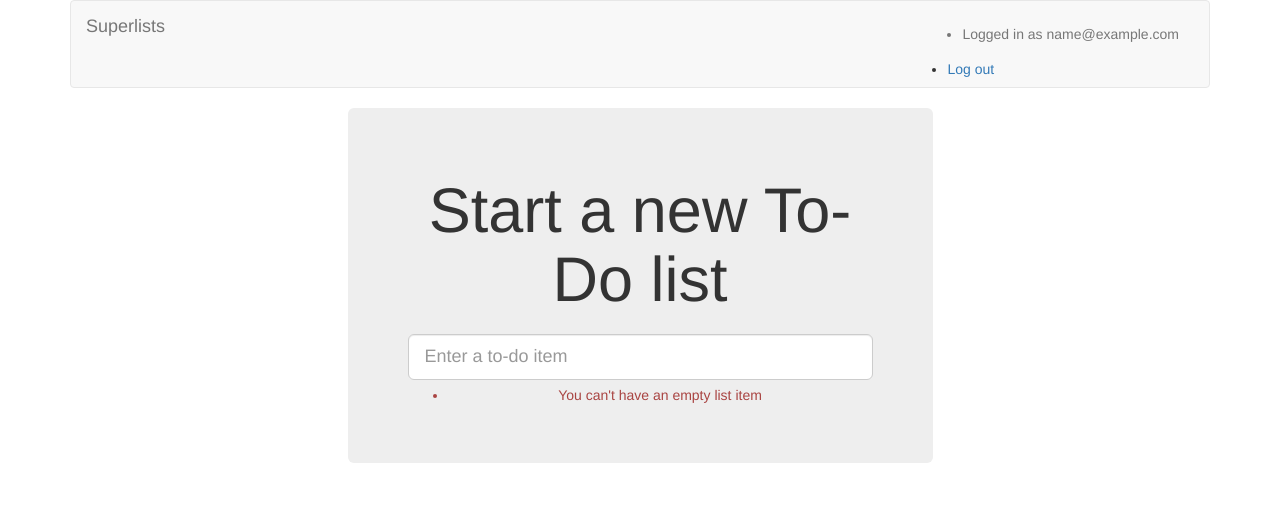
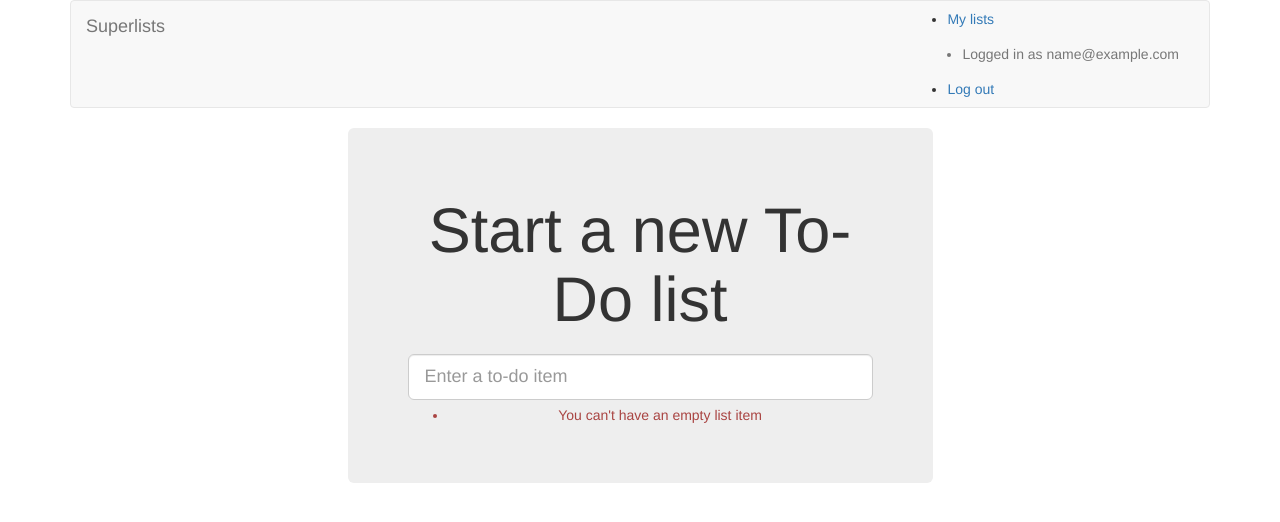
Before and after one commit to w4jda/test_goat, a Django app: page /lists/new in a window 1280 px wide. Shown: the top 522 px of the page. Run offline with Django 3.2, Linux system fonts and the light colour scheme; the visitor is signed in with stand-in values (Sample User, id 1); some libraries are stand-ins or nearby versions.

Commit message:
url, placeholder view, and first-cut templates for my_lists

```diff
--- a/lists/templates/base.html
+++ b/lists/templates/base.html
@@ -18,6 +18,7 @@
 	  <a class="navbar-brand" href="/">Superlists</a>
 	  {% if user.email %}
 	  <ul class="navbar-form navbar-right">
+	    <li><a href="{% url 'my_lists' user.email %}">My lists</a></li>
 	    <li class="navbar-text">Logged in as {{ user.email }}</li>
 	    <li><a href="{% url 'logout' %}">Log out</a></li>
 	  </ul>
@@ -51,6 +52,7 @@
 	<div class="col-md-6 col-md-offset-3 jumbotron">
 	  <div class="text-center">
 	    <h1>{% block header_text %}{% endblock %}</h1>
+	    {% block list_form %}
 	    <form method="POST" action="{% block form_action %}{% endblock %}">
 	      {{ form.text }}
 	      {% csrf_token %}
@@ -60,6 +62,7 @@
 	      </div>
 	      {% endif %}
 	    </form>
+	    {% endblock %}
 	  </div>
 	</div>
       </div>
@@ -68,6 +71,13 @@
 	<div class="col-md-6 col-md-offset-3">
 	{% block table %}
 	{% endblock %}
+	</div>
+      </div>
+
+      <div class="row">
+	<div class="col-md-6 col-md-offset-3">
+	  {% block extra_content %}
+	  {% endblock %}
 	</div>
       </div>
 
--- /dev/null
+++ b/lists/templates/my_lists.html
@@ -0,0 +1,3 @@
+{% extends 'base.html' %}
+
+{% block header_text %}My Lists {% endblock %}
--- a/lists/urls.py
+++ b/lists/urls.py
@@ -19,4 +19,5 @@ from lists import views
 urlpatterns = [
     url(r'^new$', views.new_list, name='new_list'),
     url(r'^(\d+)/$', views.view_list, name='view_list'),
+    url(r'^users/(.+)/$', views.my_lists, name='my_lists'),
 ]
--- a/lists/views.py
+++ b/lists/views.py
@@ -28,3 +28,6 @@ def new_list(request):
         return redirect(list_)
     else:
         return render(request, "home.html", {"form": form})
+
+def my_lists(request, email):
+    return render(request, 'my_lists.html')
```
Also changed, not shown: lists/templates/my_list.html (added, +14 -0 lines), lists/tests/test_views.py (+5 -0 lines).
